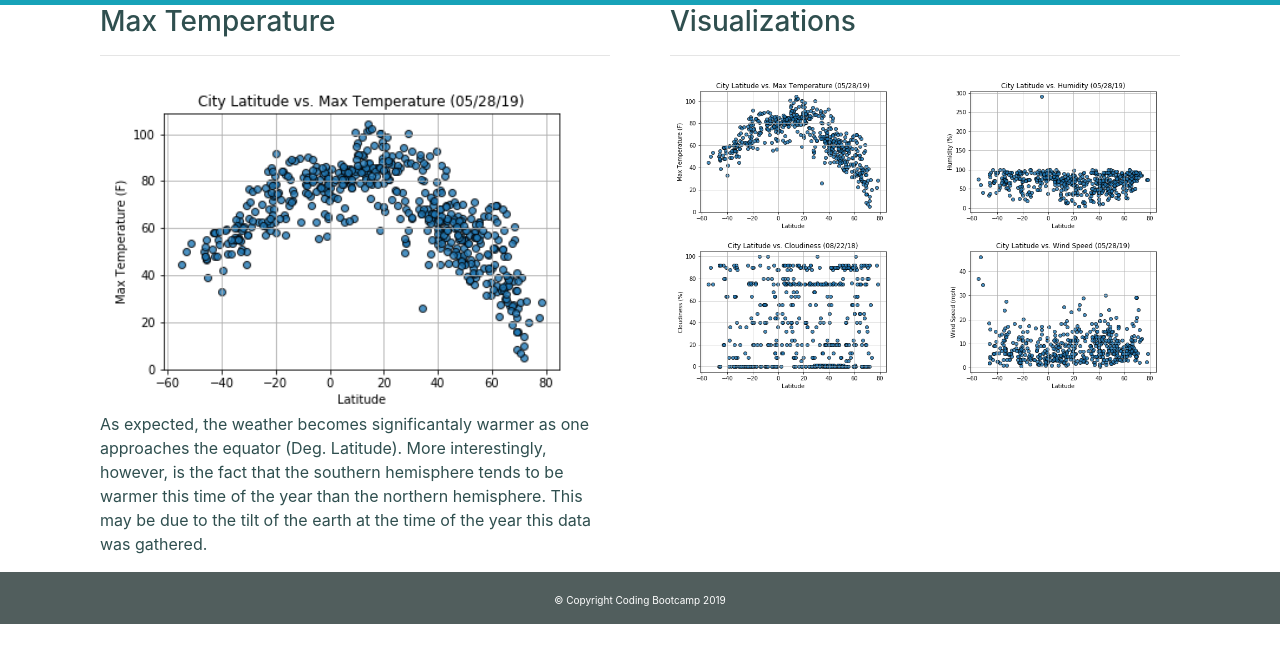
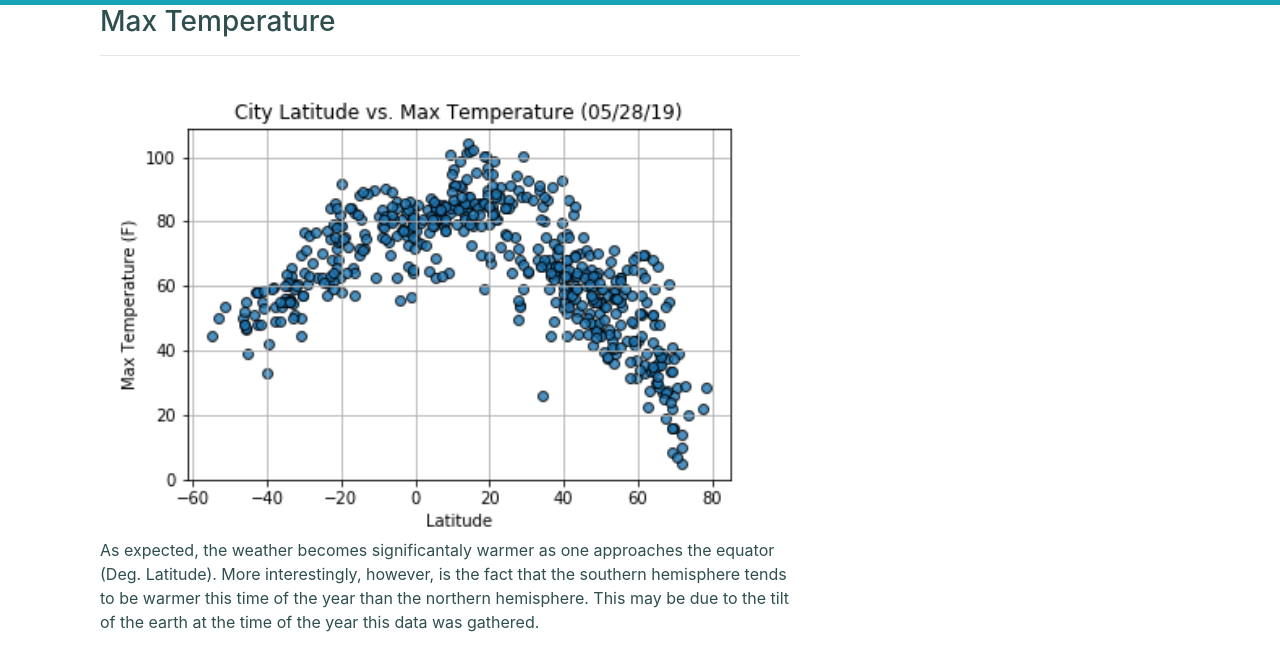
Before and after one commit to jassefa/Website-Design-Challenge, a plain HTML site: page temp_plot.html in a window 1280 px wide. Shown: the part 57-704 px from the top of the page. Drawn offline with nearby package versions, Linux system fonts and the light colour scheme.

Commit message:
Update temp_plot.html

```diff
--- a/temp_plot.html
+++ b/temp_plot.html
@@ -50,7 +50,7 @@
 
     <div class="container">
         <div class="row">
-            <div class="col-md-6">
+            <div class="col-md-8">
                 <div class="col-md-12">
                     <h3>Max Temperature</h3>
                     <hr>
@@ -67,7 +67,7 @@
                     <h3>Visualizations</h3>
                     <hr>
                     <div class="row">
-                        <div class="col-6">
+                        <div class="col-4">
                             <a href="temp_plot.html"><img src="Resources/Temperature Plot.png" width="100%" alt="temprature"></a>
                         </div>
 
```
